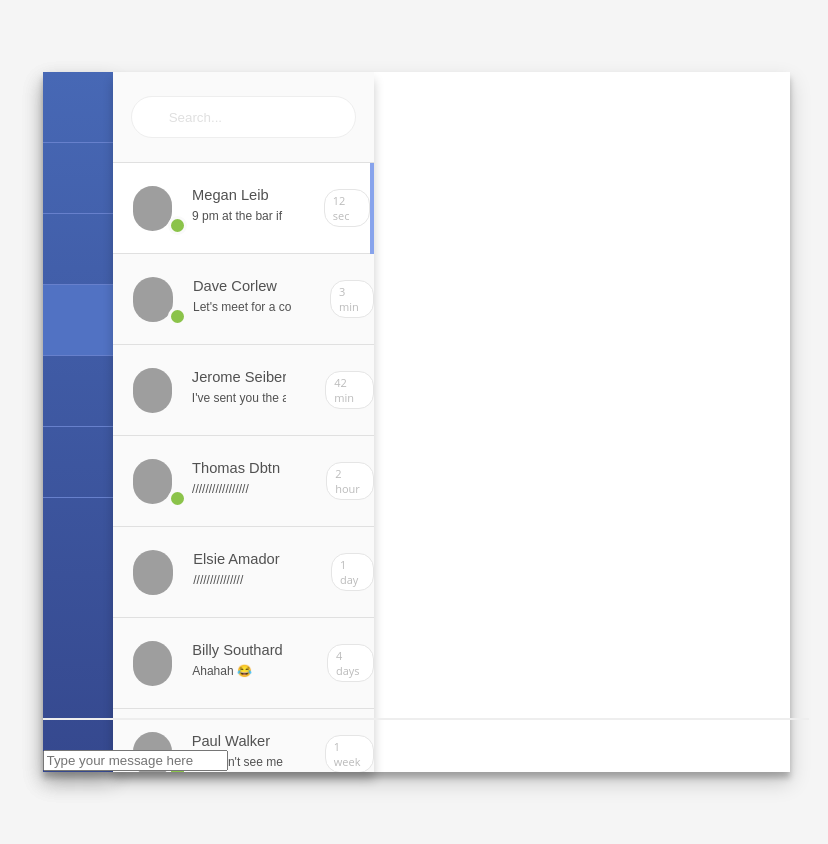
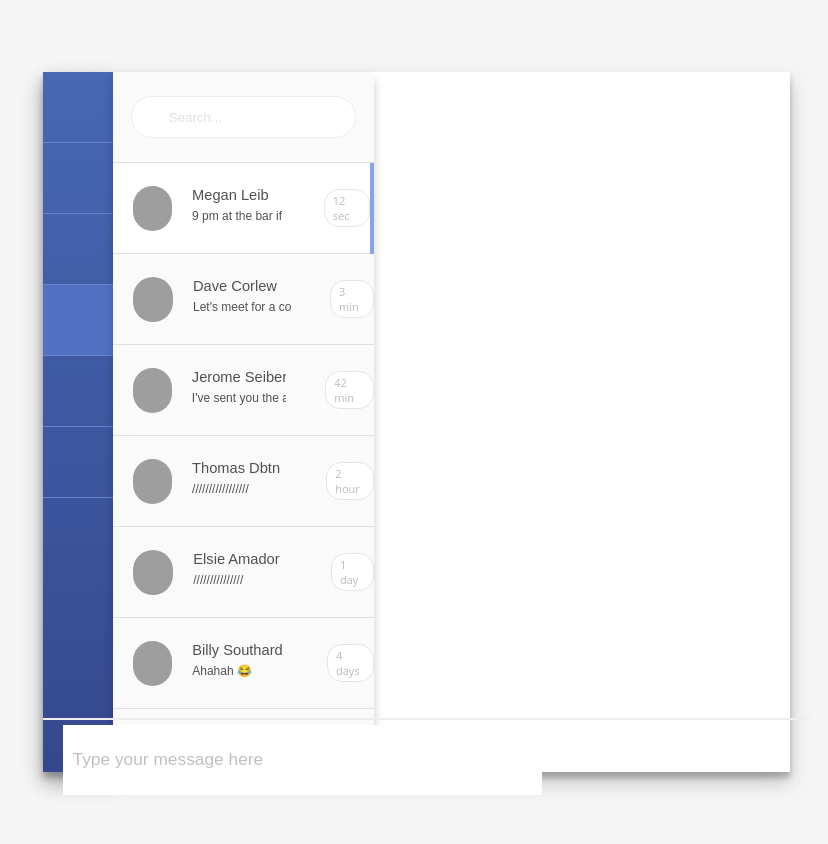
Before and after one commit to rebelorion/Blunder, a Python web app: template templates/chat.html in a window 1280 px wide. Shown: the whole page, without its empty margins (224-1052 px from the left). Run offline with Jinja, Linux system fonts and the light colour scheme; the template is opened without the code that fills it, so the values that code supplies are empty; grey boxes are pictures that could not be loaded.

Commit message:
Update style.css

```diff
--- a/static/styles/style.css
+++ b/static/styles/style.css
@@ -45,7 +45,9 @@ form {
 
 /* chat */
 
-body.chat {
+
+
+body {
   padding: 5%;
   background-color: #F5F5F5;
 }
@@ -57,7 +59,7 @@ body.chat {
   height: 700px;
 }
 
-  /* меню */
+/* ===== MENU ===== */
 .menu {
   float: left;
   height: 700px;;
@@ -97,7 +99,7 @@ body.chat {
   color: #cfe5ff;
 }
 
-  /* отображение сообщений в чате */
+/* === CONVERSATIONS === */
 
 .discussions {
   width: 35%;
@@ -171,23 +173,14 @@ body.chat {
     width: 45px;
     height: 45px;
     background: #E6E7ED;
-      -moz-border-radius: 50px;
     border-radius: 50px;
+    -webkit-border-radius: 50px;
     background-position: center;
     background-size: cover;
     background-repeat: no-repeat;
 }
 
-  .online {
-    position: relative;
-    top: 30px;
-    left: 35px;
-    width: 13px;
-    height: 13px;
-    background-color: #8BC34A;
-    border-radius: 13px;
-    border: 3px solid #FAFAFA;
-  }
+
 
 .desc-contact {
   height: 43px;
@@ -221,14 +214,6 @@ body.chat {
   border: 1px solid #E5E5E5;
   border-radius: 15px;
 }
-
-
-
-
-
-
-
-
 
 .chat {
   width: calc(65% - 85px);
@@ -276,8 +261,8 @@ body.chat {
     width: 45px;
     height: 45px;
     background: #E6E7ED;
-      -moz-border-radius: 50px;
     border-radius: 50px;
+    -webkit-border-radius: 50px;
     background-position: center;
     background-size: cover;
     background-repeat: no-repeat;
@@ -326,8 +311,63 @@ body.chat {
   background-color: transparent;
   border-top: 2px solid #EEE;
 
+}
+
+.chat .footer-chat .icon {
+  margin-left: 30px;
+  color:#C0C0C0;
+  font-size: 14pt;
+}
+
+.chat .footer-chat .send {
+  color:#fff;
+  background-color: #4f6ebd;
+  position: absolute;
+  right: 50px;
+  padding: 12px 12px 12px 12px;
+  border-radius: 50px;
+  font-size: 14pt;
+}
+
+.chat .footer-chat .name {
+  margin: 0 0 0 20px;
+  text-transform: uppercase;
+  font-family:'Montserrat', sans-serif;
+  font-size: 13pt;
+  color:#515151;
+}
+
+.chat .footer-chat .right {
+  position: absolute;
+  right: 40px;
+}
+
+.write-message {
+  border:none !important;
+  width:60%;
+  height: 50px;
+  margin-left: 20px;
+  padding: 10px;
+}
+
+.footer-chat *::-webkit-input-placeholder {
+  color: #C0C0C0;
+  font-size: 13pt;
+}
+.footer-chat input *:-moz-placeholder {
+  color: #C0C0C0;
+  font-size: 13pt;
+}
+.footer-chat input *::-moz-placeholder {
+  color: #C0C0C0;
+  font-size: 13pt;
+  margin-left:5px;
+}
+.footer-chat input *:-ms-input-placeholder {
+  color: #C0C0C0;
+  font-size: 13pt;
+}
 
 .clickable {
-        cursor: pointer;}
-
+  cursor: pointer;
 }
```
Lines whose indentation alone changed are shown as unchanged.
